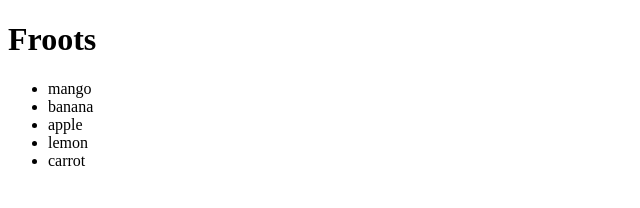
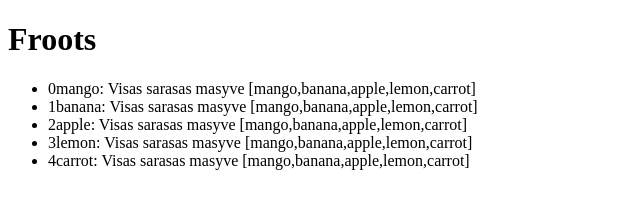
Before and after one commit to budaman/es6, a plain HTML site: page for each/index.html in a window 1280 px wide. Shown: the whole page, without its empty margins (0-640 px from the left). Drawn offline with Linux system fonts and the light colour scheme.

Commit message:
for each pavyzdys

```diff
--- a/for each/index.html
+++ b/for each/index.html
@@ -16,11 +16,13 @@
 window.onload = function() {
 
 var fruits = ["mango", "banana", "apple", "lemon", "carrot"];
-// const vaisiai = document.querySelector('.fruits');
 
-  fruits.forEach(function(fruit) {
+
+//su for each is masyvo galima gauti 3 parametrus. Pirmas tai masyvo esamas pavadinimas. Antras tai masyvo esamas indexas.
+//Trecias tai visas masyvas.
+  fruits.forEach(function(fruit, index, fruits) {
       var li = document.createElement("LI");
-      var gautasTekstas = document.createTextNode(fruit);
+      var gautasTekstas = document.createTextNode(index + fruit + ":  Visas sarasas masyve [" + fruits + "]");
       li.appendChild(gautasTekstas);
       document.querySelector('#fruits').appendChild(li);                   // Append the text to <li>
   });
```
